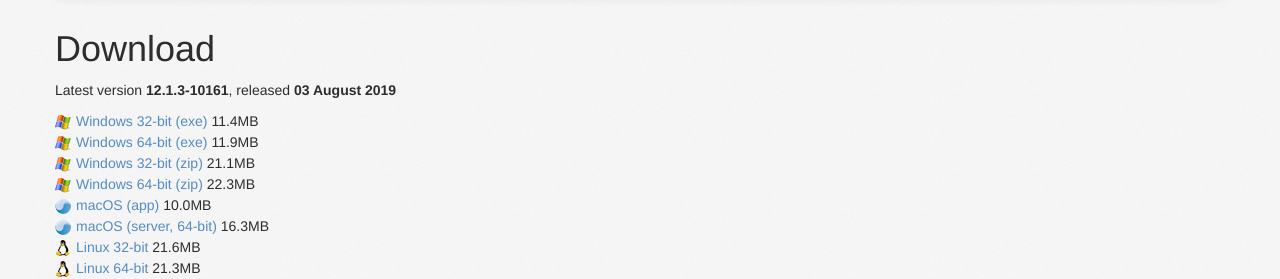
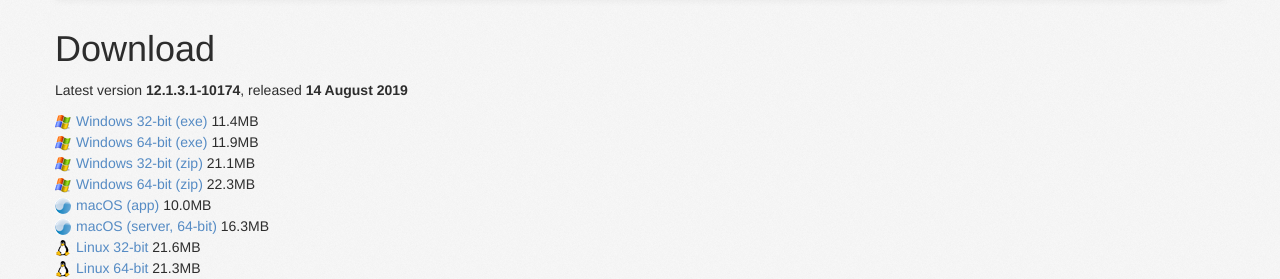
Before and after one commit to freicoin/freico.in, a Jekyll site: the page built from download/index.md, in a window 1280 px wide. Shown: the part 173-452 px from the top of the page. Built offline with Jekyll 4.4.1, drawn with Linux system fonts in a browser that asks for light colours; nearby versions of some CDN libraries; some web fonts are replaced; comment, search, counter and statistics services are not loaded.

Commit message:
Release v12.1.3.1-10174

```diff
--- a/_config.yml
+++ b/_config.yml
@@ -51,56 +51,56 @@
             title: Bios
             url: /bios/index.html
 freicoin:
-    version: 12.1.3-10161
-    release_date: 2019-08-03T12:00:00
+    version: 12.1.3.1-10174
+    release_date: 2019-08-14T12:00:00
     downloads:
         -
             name: Windows 32-bit (exe)
             osid: Win32
             icon: /static/images/os/win.png
-            link: https://s3.amazonaws.com/in.freico.stable/freicoin-v12.1.3-10161-win32-setup.exe
+            link: https://s3.amazonaws.com/in.freico.stable/freicoin-v12.1.3.1-10174-win32-setup.exe
             size: 11.4MB
         -
             name: Windows 64-bit (exe)
             osid: Win64
             icon: /static/images/os/win.png
-            link: https://s3.amazonaws.com/in.freico.stable/freicoin-v12.1.3-10161-win64-setup.exe
+            link: https://s3.amazonaws.com/in.freico.stable/freicoin-v12.1.3.1-10174-win64-setup.exe
             size: 11.9MB
         -
             name: Windows 32-bit (zip)
             osid: Win32
             icon: /static/images/os/win.png
-            link: https://s3.amazonaws.com/in.freico.stable/freicoin-v12.1.3-10161-win32.zip
+            link: https://s3.amazonaws.com/in.freico.stable/freicoin-v12.1.3.1-10174-win32.zip
             size: 21.1MB
         -
             name: Windows 64-bit (zip)
             osid: Win64
             icon: /static/images/os/win.png
-            link: https://s3.amazonaws.com/in.freico.stable/freicoin-v12.1.3-10161-win64.zip
+            link: https://s3.amazonaws.com/in.freico.stable/freicoin-v12.1.3.1-10174-win64.zip
             size: 22.3MB
         -
             name: macOS (app)
             osid: Mac
             icon: /static/images/os/mac.png
-            link: https://s3.amazonaws.com/in.freico.stable/freicoin-v12.1.3-10161-osx.dmg
+            link: https://s3.amazonaws.com/in.freico.stable/freicoin-v12.1.3.1-10174-osx.dmg
             size: 10.0MB
         -
             name: macOS (server, 64-bit)
             osid: Mac
             icon: /static/images/os/mac.png
-            link: https://s3.amazonaws.com/in.freico.stable/freicoin-v12.1.3-10161-osx64.tar.gz
+            link: https://s3.amazonaws.com/in.freico.stable/freicoin-v12.1.3.1-10174-osx64.tar.gz
             size: 16.3MB
         -
             name: Linux 32-bit
             osid: Linux
             icon: /static/images/os/linux.png
-            link: https://s3.amazonaws.com/in.freico.stable/freicoin-v12.1.3-10161-linux32.tar.gz
+            link: https://s3.amazonaws.com/in.freico.stable/freicoin-v12.1.3.1-10174-linux32.tar.gz
             size: 21.6MB
         -
             name: Linux 64-bit
             osid: Linux
             icon: /static/images/os/linux.png
-            link: https://s3.amazonaws.com/in.freico.stable/freicoin-v12.1.3-10161-linux64.tar.gz
+            link: https://s3.amazonaws.com/in.freico.stable/freicoin-v12.1.3.1-10174-linux64.tar.gz
             size: 21.3MB
         #-
         #    name: Ubuntu (PPA)
@@ -118,7 +118,7 @@
             name: Source
             osid: Unknown
             icon: /static/images/os/src.png
-            link: https://github.com/tradecraftio/tradecraft/archive/v12.1.3-10161.zip
+            link: https://github.com/tradecraftio/tradecraft/archive/v12.1.3.1-10174.zip
             size: 5.4MB
         -
             name: Git repository
```
